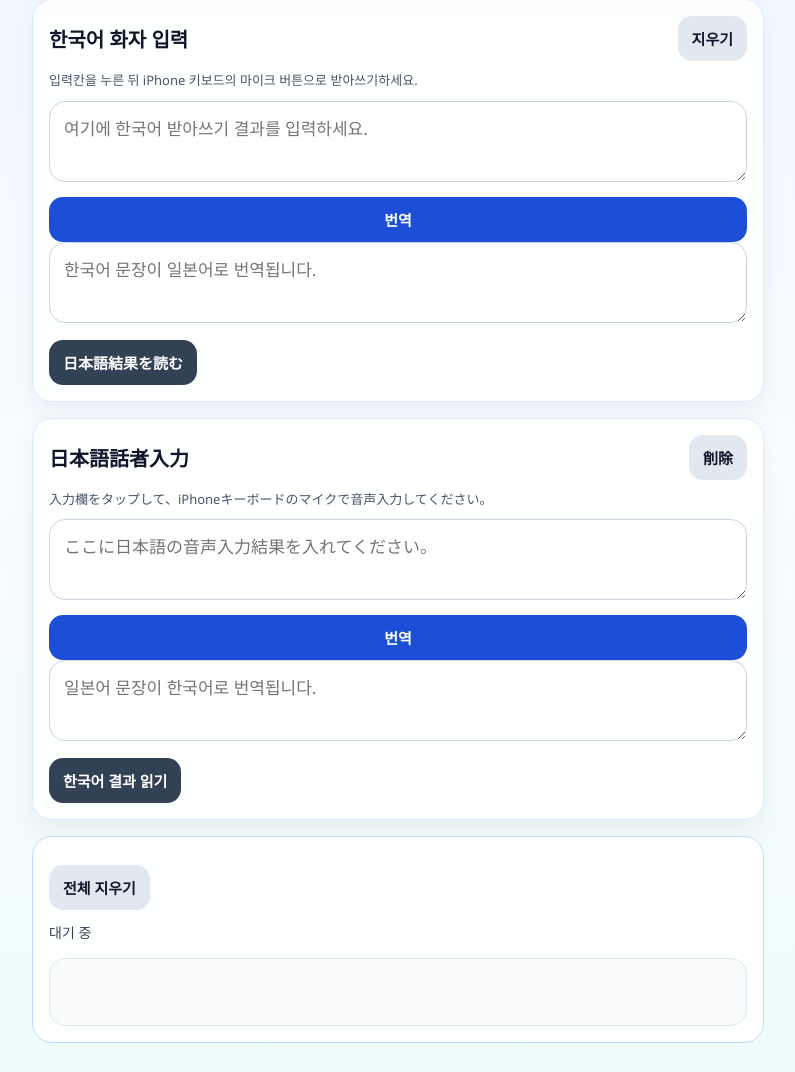
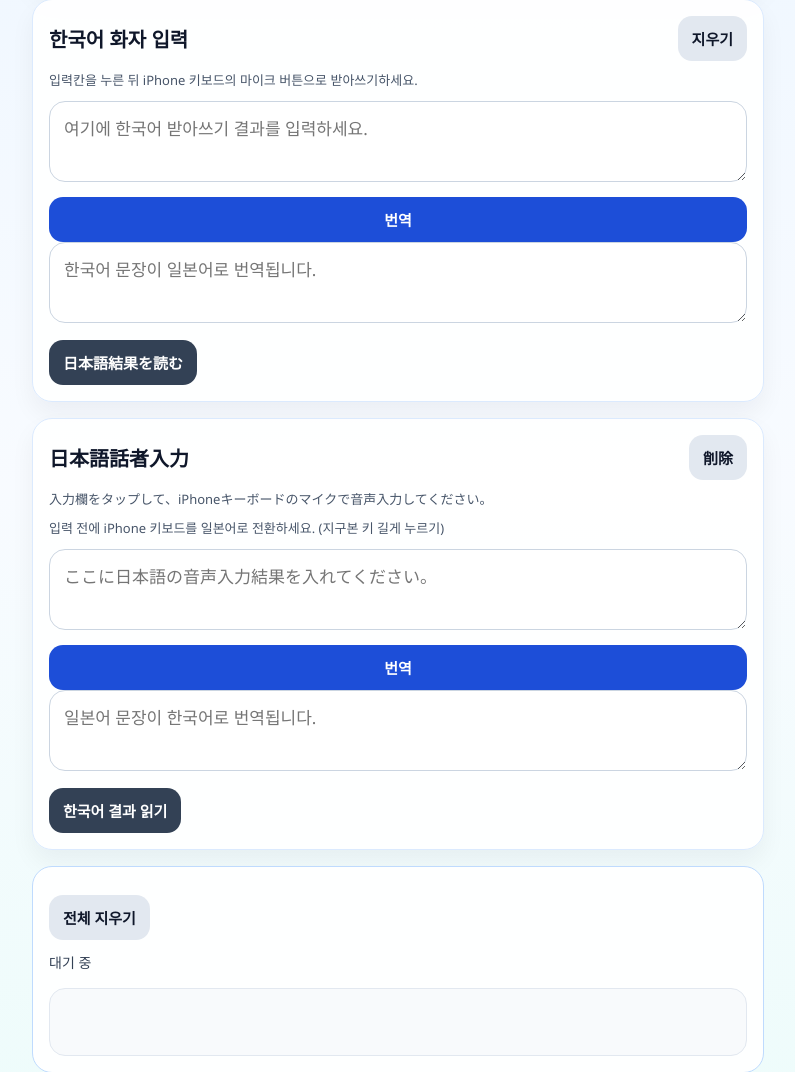
Before and after one commit to pinkyj81/voicemeeting, a Flask app: page /iphone in a window 1280 px wide. Shown: the part 267-1339 px from the top of the page, without its empty margins (242-1037 px from the left). Run offline with Flask 3, Linux system fonts and the light colour scheme.

Commit message:
Add files via upload

```diff
--- a/templates/iphone.html
+++ b/templates/iphone.html
@@ -127,6 +127,12 @@
       color: #334155;
       font-size: 14px;
     }
+    .warn {
+      margin-top: 8px;
+      color: #b45309;
+      font-size: 13px;
+      line-height: 1.4;
+    }
     .log {
       margin-top: 12px;
       border: 1px solid #e2e8f0;
@@ -176,6 +182,7 @@
         <button type="button" id="clearJa" class="ghost">削除</button>
       </div>
       <p>入力欄をタップして、iPhoneキーボードのマイクで音声入力してください。</p>
+      <p class="warn">입력 전에 iPhone 키보드를 일본어로 전환하세요. (지구본 키 길게 누르기)</p>
       <textarea id="jaText" placeholder="ここに日本語の音声入力結果を入れてください。"></textarea>
       <div class="btn-row" style="margin-top: 10px;">
         <button type="button" id="translateJaToKoBtn" class="primary">번역</button>
@@ -226,6 +233,14 @@
       el.value = '';
     }
 
+    function containsHangul(text) {
+      return /[\u3131-\u318E\uAC00-\uD7A3]/.test(text);
+    }
+
+    function containsJapanese(text) {
+      return /[\u3040-\u30FF\u4E00-\u9FFF]/.test(text);
+    }
+
     async function requestTranslation(text, source, target) {
       const res = await fetch('/api/translate', {
         method: 'POST',
@@ -268,6 +283,17 @@
     speakKoBtn.addEventListener('click', () => speakText(jaToKo.value.trim(), 'ko-KR'));
     speakJaBtn.addEventListener('click', () => speakText(koToJa.value.trim(), 'ja-JP'));
 
+    jaText.addEventListener('focus', () => {
+      setStatus('안내: 일본어 칸은 일본어 키보드(지구본 키)로 전환 후 입력하세요.');
+    });
+
+    jaText.addEventListener('input', () => {
+      const value = jaText.value.trim();
+      if (value && containsHangul(value) && !containsJapanese(value)) {
+        setStatus('주의: 일본어 칸에 한글이 감지되었습니다. 일본어 키보드 상태를 확인하세요.');
+      }
+    });
+
     // Korean → Japanese translation
     translateKoToJaBtn.addEventListener('click', async () => {
       const ko = koText.value.trim();
@@ -301,6 +327,14 @@
         return;
       }
 
+      if (containsHangul(ja) && !containsJapanese(ja)) {
+        const proceed = confirm('일본어 칸에 한글이 감지되었습니다. 일본어 키보드로 입력했는지 확인 후 계속하시겠습니까?');
+        if (!proceed) {
+          setStatus('번역 취소: 일본어 키보드 전환 후 다시 시도하세요.');
+          return;
+        }
+      }
+
       translateJaToKoBtn.disabled = true;
       setStatus('일본어→한국어 번역 중...');
 
```
